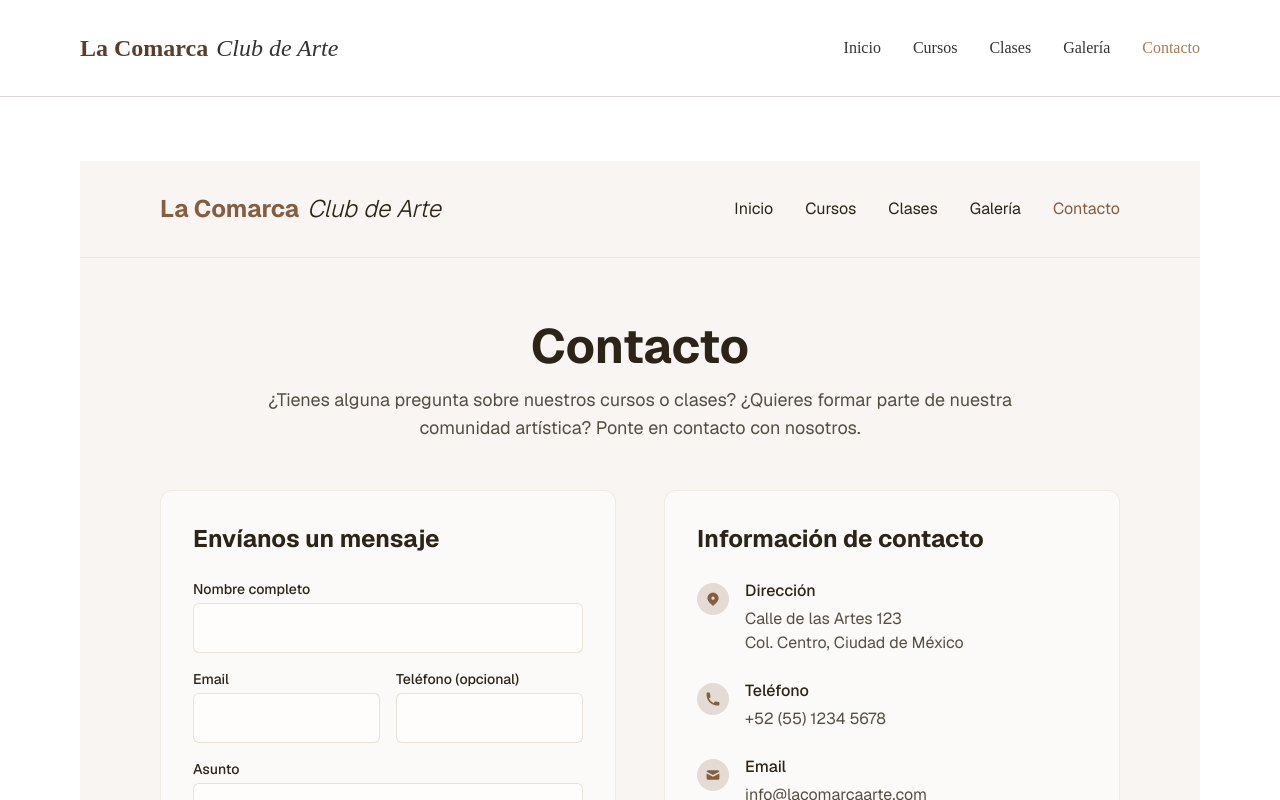
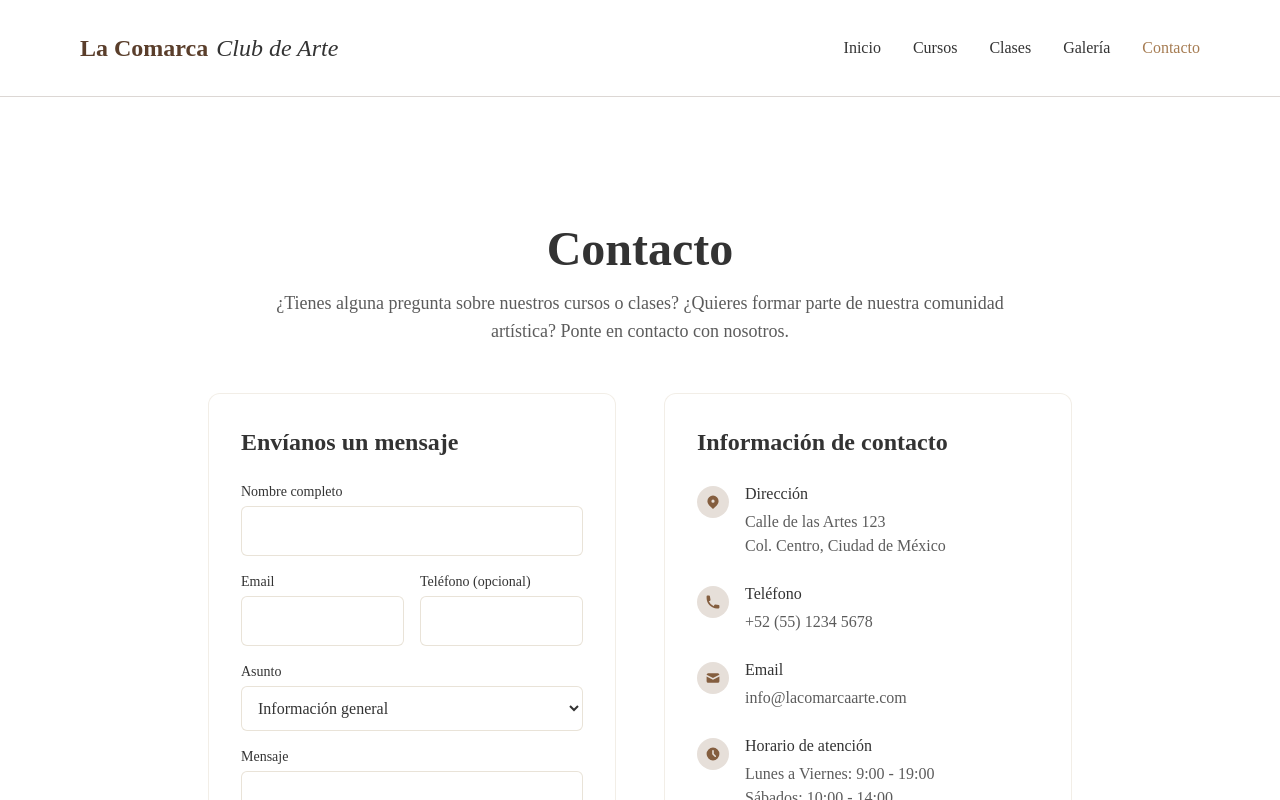
Before and after one commit to AlejandroOtero97/veronica-pagina, a Next.js app: page /contacto in a window 1280 px wide. Shown: the top 800 px of the page. Built offline with nearby package versions, Linux system fonts and the light colour scheme.

Commit message:
base template v1

```diff
--- a/src/pages/clases.js
+++ b/src/pages/clases.js
@@ -60,27 +60,11 @@ export default function Clases() {
   const [filter, setFilter] = useState("all");
 
   return (
-    <div
-      className={`${geistSans.variable} ${geistMono.variable} min-h-screen bg-[#f8f5f2] dark:bg-[#1a1814] text-[#2c2416] dark:text-[#f0ebe3] font-[family-name:var(--font-geist-sans)]`}
-    >
+    <section className="flex flex-col gap-8 max-w-5xl mx-auto">
       <Head>
         <title>Clases | La Comarca Club de Arte</title>
         <meta name="description" content="Clases individuales y grupales de arte" />
       </Head>
-
-      <header className="px-8 py-6 sm:px-20 sm:py-8 flex justify-between items-center border-b border-[#d3c7b1]/30 dark:border-[#5d4f3a]/30">
-        <div className="text-2xl font-bold">
-          <span className="text-[#845e3f] dark:text-[#d3b88c]">La Comarca</span>
-          <span className="font-light italic ml-2">Club de Arte</span>
-        </div>
-        <nav className="hidden sm:flex gap-8">
-          <Link href="/" className="hover:text-[#845e3f] dark:hover:text-[#d3b88c] transition-colors">Inicio</Link>
-          <Link href="/cursos" className="hover:text-[#845e3f] dark:hover:text-[#d3b88c] transition-colors">Cursos</Link>
-          <Link href="/clases" className="text-[#845e3f] dark:text-[#d3b88c] transition-colors">Clases</Link>
-          <Link href="/galeria" className="hover:text-[#845e3f] dark:hover:text-[#d3b88c] transition-colors">Galería</Link>
-          <Link href="/contacto" className="hover:text-[#845e3f] dark:hover:text-[#d3b88c] transition-colors">Contacto</Link>
-        </nav>
-      </header>
 
       <main className="px-8 py-12 sm:px-20 sm:py-16">
         <section className="max-w-6xl mx-auto">
@@ -93,22 +77,22 @@ export default function Clases() {
           </div>
 
           <div className="flex justify-center mb-10">
-            <div className="flex p-1 bg-[#d3c7b1]/20 dark:bg-[#5d4f3a]/20 rounded-full">
+            <div className="flex p-1 bg-[var(--color-primary-light)]/20 dark:bg-[var(--color-primary-dark)]/20 rounded-full">
               <button
                 onClick={() => setFilter("all")}
-                className={`px-5 py-2 rounded-full text-sm ${filter === 'all' ? 'bg-[#845e3f] dark:bg-[#d3b88c] text-white dark:text-[#2c2416]' : 'hover:bg-[#845e3f]/10 dark:hover:bg-[#d3b88c]/10'}`}
+                className={`px-5 py-2 rounded-full text-sm ${filter === 'all' ? 'bg-[var(--color-primary)] text-white' : 'hover:bg-[var(--color-primary)]/10'}`}
               >
                 Todas las clases
               </button>
               <button
                 onClick={() => setFilter("weekend")}
-                className={`px-5 py-2 rounded-full text-sm ${filter === 'weekend' ? 'bg-[#845e3f] dark:bg-[#d3b88c] text-white dark:text-[#2c2416]' : 'hover:bg-[#845e3f]/10 dark:hover:bg-[#d3b88c]/10'}`}
+                className={`px-5 py-2 rounded-full text-sm ${filter === 'weekend' ? 'bg-[var(--color-primary)] text-white' : 'hover:bg-[var(--color-primary)]/10'}`}
               >
                 Fin de semana
               </button>
               <button
                 onClick={() => setFilter("weekday")}
-                className={`px-5 py-2 rounded-full text-sm ${filter === 'weekday' ? 'bg-[#845e3f] dark:bg-[#d3b88c] text-white dark:text-[#2c2416]' : 'hover:bg-[#845e3f]/10 dark:hover:bg-[#d3b88c]/10'}`}
+                className={`px-5 py-2 rounded-full text-sm ${filter === 'weekday' ? 'bg-[var(--color-primary)] text-white' : 'hover:bg-[var(--color-primary)]/10'}`}
               >
                 Entre semana
               </button>
@@ -125,7 +109,7 @@ export default function Clases() {
               return (
                 <div
                   key={classItem.id}
-                  className="border border-[#d3c7b1]/30 dark:border-[#5d4f3a]/30 rounded-xl overflow-hidden hover:shadow-lg transition-all"
+                  className="border border-[var(--color-primary-light)]/30 dark:border-[var(--color-primary-dark)]/30 rounded-xl overflow-hidden hover:shadow-lg transition-all"
                 >
                   <div className="aspect-video w-full bg-black">
                     <iframe
@@ -142,13 +126,13 @@ export default function Clases() {
 
                     <div className="flex flex-wrap items-center mb-4 text-sm">
                       <div className="flex items-center mr-6 mb-2">
-                        <svg className="h-5 w-5 mr-2 text-[#845e3f] dark:text-[#d3b88c]" viewBox="0 0 20 20" fill="currentColor">
+                        <svg className="h-5 w-5 mr-2 text-[var(--color-primary)]" viewBox="0 0 20 20" fill="currentColor">
                           <path fillRule="evenodd" d="M10 18a8 8 0 100-16 8 8 0 000 16zm1-12a1 1 0 10-2 0v4a1 1 0 00.293.707l2.828 2.829a1 1 0 101.415-1.415L11 9.586V6z" clipRule="evenodd" />
                         </svg>
                         <span>{classItem.duration}</span>
                       </div>
                       <div className="flex items-center mr-6 mb-2">
-                        <svg className="h-5 w-5 mr-2 text-[#845e3f] dark:text-[#d3b88c]" viewBox="0 0 20 20" fill="currentColor">
+                        <svg className="h-5 w-5 mr-2 text-[var(--color-primary)]" viewBox="0 0 20 20" fill="currentColor">
                           <path fillRule="evenodd" d="M18 10a8 8 0 11-16 0 8 8 0 0116 0zm-6-3a2 2 0 11-4 0 2 2 0 014 0zm-2 4a5 5 0 00-4.546 2.916A5.986 5.986 0 005 10a1 1 0 10-2 0 8 8 0 0016 0 1 1 0 00-2 0 5.986 5.986 0 00-.454 2.916A5 5 0 008 11z" clipRule="evenodd" />
                         </svg>
                         <span>{classItem.instructor}</span>
@@ -159,7 +143,7 @@ export default function Clases() {
                       <h3 className="font-medium mb-2">Horarios disponibles:</h3>
                       <div className="grid grid-cols-1 sm:grid-cols-2 gap-2">
                         {classItem.schedule.map((time, idx) => (
-                          <div key={idx} className="px-3 py-1 bg-[#845e3f]/10 dark:bg-[#d3b88c]/10 rounded text-sm">
+                          <div key={idx} className="px-3 py-1 bg-[var(--color-primary)]/10 rounded text-sm">
                             {time}
                           </div>
                         ))}
@@ -167,11 +151,11 @@ export default function Clases() {
                     </div>
 
                     <div className="flex items-center justify-between mt-6">
-                      <span className="text-2xl font-bold text-[#845e3f] dark:text-[#d3b88c]">
+                      <span className="text-2xl font-bold text-[var(--color-primary)]">
                         {classItem.price}
                       </span>
                       <button
-                        className="rounded-full bg-[#845e3f] hover:bg-[#6e4e35] dark:bg-[#d3b88c] dark:hover:bg-[#c0a678] text-white dark:text-[#2c2416] px-6 py-2 transition-colors"
+                        className="rounded-full bg-[var(--color-primary)] hover:bg-[var(--color-primary-dark)] text-white px-6 py-2 transition-colors"
                       >
                         Reservar
                       </button>
@@ -182,7 +166,7 @@ export default function Clases() {
             })}
           </div>
 
-          <div className="mt-16 border border-[#d3c7b1]/30 dark:border-[#5d4f3a]/30 rounded-xl p-8 text-center">
+          <div className="mt-16 border border-[var(--color-primary-light)]/30 dark:border-[var(--color-primary-dark)]/30 rounded-xl p-8 text-center">
             <h2 className="text-2xl font-bold mb-4">Clases Privadas Personalizadas</h2>
             <p className="mb-6 max-w-2xl mx-auto">
               ¿Buscas una experiencia de aprendizaje más personalizada? Ofrecemos clases privadas adaptadas
@@ -190,7 +174,7 @@ export default function Clases() {
             </p>
             <Link
               href="/contacto"
-              className="inline-block rounded-full bg-[#845e3f] hover:bg-[#6e4e35] dark:bg-[#d3b88c] dark:hover:bg-[#c0a678] text-white dark:text-[#2c2416] px-8 py-3 transition-colors"
+              className="inline-block rounded-full bg-[var(--color-primary)] hover:bg-[var(--color-primary-dark)] text-white px-8 py-3 transition-colors"
             >
               Solicitar información
             </Link>
@@ -198,22 +182,22 @@ export default function Clases() {
         </section>
       </main>
 
-      <footer className="px-8 py-10 sm:px-20 border-t border-[#d3c7b1]/30 dark:border-[#5d4f3a]/30 text-sm">
+      <footer className="px-8 py-10 sm:px-20 border-t border-[var(--color-primary-light)]/30 dark:border-[var(--color-primary-dark)]/30 text-sm">
         <div className="max-w-5xl mx-auto flex flex-col sm:flex-row justify-between items-center gap-6">
           <div className="text-center sm:text-left">
             <div className="font-bold mb-2">La Comarca <span className="font-light italic">Club de Arte</span></div>
             <p className="opacity-70">Un espacio para crear y conectar con el arte</p>
           </div>
           <div className="flex gap-8">
-            <a href="https://instagram.com" target="_blank" rel="noopener noreferrer" className="hover:text-[#845e3f] dark:hover:text-[#d3b88c] transition-colors">Instagram</a>
-            <a href="https://facebook.com" target="_blank" rel="noopener noreferrer" className="hover:text-[#845e3f] dark:hover:text-[#d3b88c] transition-colors">Facebook</a>
-            <a href="https://wa.me/1234567890" target="_blank" rel="noopener noreferrer" className="hover:text-[#845e3f] dark:hover:text-[#d3b88c] transition-colors">WhatsApp</a>
+            <a href="https://instagram.com" target="_blank" rel="noopener noreferrer" className="hover:text-[var(--color-primary)] transition-colors">Instagram</a>
+            <a href="https://facebook.com" target="_blank" rel="noopener noreferrer" className="hover:text-[var(--color-primary)] transition-colors">Facebook</a>
+            <a href="https://wa.me/1234567890" target="_blank" rel="noopener noreferrer" className="hover:text-[var(--color-primary)] transition-colors">WhatsApp</a>
           </div>
           <div className="opacity-70">
             © {new Date().getFullYear()} La Comarca Club de Arte
           </div>
         </div>
       </footer>
-    </div>
+    </section>
   );
 }
--- a/src/pages/contacto.js
+++ b/src/pages/contacto.js
@@ -68,27 +68,11 @@ export default function Contacto() {
   };
 
   return (
-    <div
-      className={`${geistSans.variable} ${geistMono.variable} min-h-screen bg-[#f8f5f2] dark:bg-[#1a1814] text-[#2c2416] dark:text-[#f0ebe3] font-[family-name:var(--font-geist-sans)]`}
-    >
+    <section className="flex flex-col gap-8 max-w-5xl mx-auto">
       <Head>
         <title>Contacto | La Comarca Club de Arte</title>
         <meta name="description" content="Contacta con La Comarca Club de Arte para más información" />
       </Head>
-
-      <header className="px-8 py-6 sm:px-20 sm:py-8 flex justify-between items-center border-b border-[#d3c7b1]/30 dark:border-[#5d4f3a]/30">
-        <div className="text-2xl font-bold">
-          <span className="text-[#845e3f] dark:text-[#d3b88c]">La Comarca</span>
-          <span className="font-light italic ml-2">Club de Arte</span>
-        </div>
-        <nav className="hidden sm:flex gap-8">
-          <Link href="/" className="hover:text-[#845e3f] dark:hover:text-[#d3b88c] transition-colors">Inicio</Link>
-          <Link href="/cursos" className="hover:text-[#845e3f] dark:hover:text-[#d3b88c] transition-colors">Cursos</Link>
-          <Link href="/clases" className="hover:text-[#845e3f] dark:hover:text-[#d3b88c] transition-colors">Clases</Link>
-          <Link href="/galeria" className="hover:text-[#845e3f] dark:hover:text-[#d3b88c] transition-colors">Galería</Link>
-          <Link href="/contacto" className="text-[#845e3f] dark:text-[#d3b88c] transition-colors">Contacto</Link>
-        </nav>
-      </header>
 
       <main className="px-8 py-12 sm:px-20 sm:py-16">
         <section className="max-w-6xl mx-auto">
@@ -365,6 +349,6 @@ export default function Contacto() {
           </div>
         </div>
       </footer>
-    </div>
+    </section>
   );
 }
--- a/src/pages/cursos.js
+++ b/src/pages/cursos.js
@@ -47,27 +47,11 @@ const courses = [
 
 export default function Cursos() {
   return (
-    <div
-      className={`${geistSans.variable} ${geistMono.variable} min-h-screen bg-[#f8f5f2] dark:bg-[#1a1814] text-[#2c2416] dark:text-[#f0ebe3] font-[family-name:var(--font-geist-sans)]`}
-    >
+    <section className="flex flex-col gap-8 max-w-5xl mx-auto">
       <Head>
         <title>Cursos | La Comarca Club de Arte</title>
         <meta name="description" content="Explora nuestra selección de cursos de arte" />
       </Head>
-
-      <header className="px-8 py-6 sm:px-20 sm:py-8 flex justify-between items-center border-b border-[#d3c7b1]/30 dark:border-[#5d4f3a]/30">
-        <div className="text-2xl font-bold">
-          <span className="text-[#845e3f] dark:text-[#d3b88c]">La Comarca</span>
-          <span className="font-light italic ml-2">Club de Arte</span>
-        </div>
-        <nav className="hidden sm:flex gap-8">
-          <Link href="/" className="hover:text-[#845e3f] dark:hover:text-[#d3b88c] transition-colors">Inicio</Link>
-          <Link href="/cursos" className="text-[#845e3f] dark:text-[#d3b88c] transition-colors">Cursos</Link>
-          <Link href="/clases" className="hover:text-[#845e3f] dark:hover:text-[#d3b88c] transition-colors">Clases</Link>
-          <Link href="/galeria" className="hover:text-[#845e3f] dark:hover:text-[#d3b88c] transition-colors">Galería</Link>
-          <Link href="/contacto" className="hover:text-[#845e3f] dark:hover:text-[#d3b88c] transition-colors">Contacto</Link>
-        </nav>
-      </header>
 
       <main className="px-8 py-12 sm:px-20 sm:py-16">
         <section className="max-w-6xl mx-auto">
@@ -155,6 +139,6 @@ export default function Cursos() {
           </div>
         </div>
       </footer>
-    </div>
+    </section>
   );
 }
--- a/src/pages/galeria.js
+++ b/src/pages/galeria.js
@@ -108,27 +108,12 @@ export default function Galeria() {
     : galleryItems.filter(item => item.category === selectedCategory);
 
   return (
-    <div
-      className={`${geistSans.variable} ${geistMono.variable} min-h-screen bg-[#f8f5f2] dark:bg-[#1a1814] text-[#2c2416] dark:text-[#f0ebe3] font-[family-name:var(--font-geist-sans)]`}
-    >
+    <section className="flex flex-col gap-8 max-w-5xl mx-auto">
       <Head>
         <title>Galería | La Comarca Club de Arte</title>
         <meta name="description" content="Galería de obras de arte de nuestros estudiantes y profesores" />
       </Head>
 
-      <header className="px-8 py-6 sm:px-20 sm:py-8 flex justify-between items-center border-b border-[#d3c7b1]/30 dark:border-[#5d4f3a]/30">
-        <div className="text-2xl font-bold">
-          <span className="text-[#845e3f] dark:text-[#d3b88c]">La Comarca</span>
-          <span className="font-light italic ml-2">Club de Arte</span>
-        </div>
-        <nav className="hidden sm:flex gap-8">
-          <Link href="/" className="hover:text-[#845e3f] dark:hover:text-[#d3b88c] transition-colors">Inicio</Link>
-          <Link href="/cursos" className="hover:text-[#845e3f] dark:hover:text-[#d3b88c] transition-colors">Cursos</Link>
-          <Link href="/clases" className="hover:text-[#845e3f] dark:hover:text-[#d3b88c] transition-colors">Clases</Link>
-          <Link href="/galeria" className="text-[#845e3f] dark:text-[#d3b88c] transition-colors">Galería</Link>
-          <Link href="/contacto" className="hover:text-[#845e3f] dark:hover:text-[#d3b88c] transition-colors">Contacto</Link>
-        </nav>
-      </header>
 
       <main className="px-8 py-12 sm:px-20 sm:py-16">
         <section className="max-w-7xl mx-auto">
@@ -254,6 +239,6 @@ export default function Galeria() {
           </div>
         </div>
       </footer>
-    </div>
+    </section>
   );
 }
```
Also changed, not shown: src/styles/variables.css (added).
